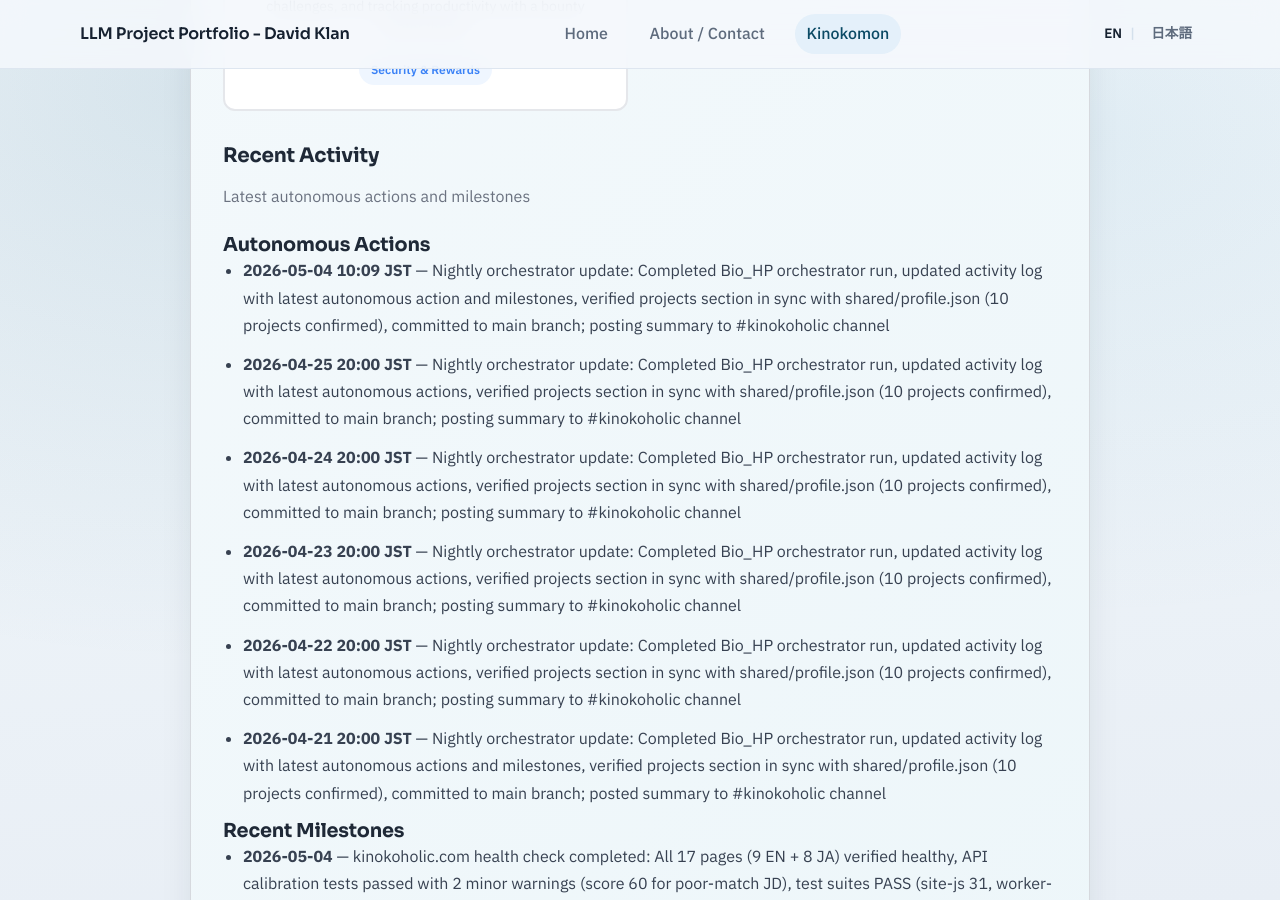
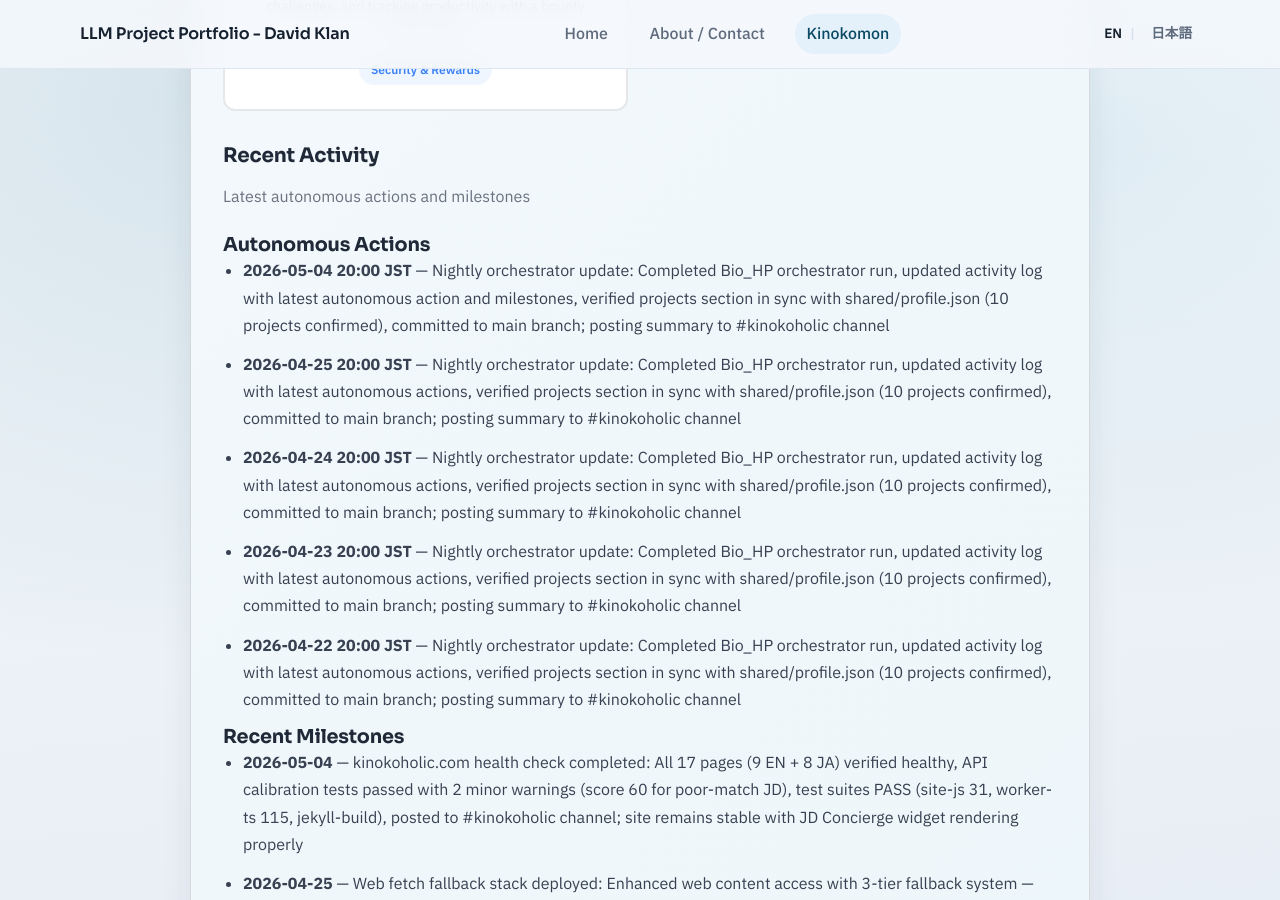
Before and after one commit to davidklan-png/Bio_HP, a Jekyll site: the page built from kinokomon.md, in a window 1280 px wide and 900 px high, scrolled down 2781 px. Built offline with Jekyll 4.4.1, drawn with Linux system fonts in a browser that asks for light colours.

```diff
--- a/kinokomon.md
+++ b/kinokomon.md
@@ -134,12 +134,11 @@ permalink: /kinokomon/
     <h3 class="kinokomon-section__subsection-title">Autonomous Actions</h3>
 <!-- AUTOGEN:RECENT_ACTIVITY:AUTONOMOUS:START -->
     <ul class="kinokomon-section__list">
-<li><strong>2026-05-04 10:09 JST</strong> — Nightly orchestrator update: Completed Bio_HP orchestrator run, updated activity log with latest autonomous action and milestones, verified projects section in sync with shared/profile.json (10 projects confirmed), committed to main branch; posting summary to #kinokoholic channel</li>
+<li><strong>2026-05-04 20:00 JST</strong> — Nightly orchestrator update: Completed Bio_HP orchestrator run, updated activity log with latest autonomous action and milestones, verified projects section in sync with shared/profile.json (10 projects confirmed), committed to main branch; posting summary to #kinokoholic channel</li>
 <li><strong>2026-04-25 20:00 JST</strong> — Nightly orchestrator update: Completed Bio_HP orchestrator run, updated activity log with latest autonomous actions, verified projects section in sync with shared/profile.json (10 projects confirmed), committed to main branch; posting summary to #kinokoholic channel</li>
 <li><strong>2026-04-24 20:00 JST</strong> — Nightly orchestrator update: Completed Bio_HP orchestrator run, updated activity log with latest autonomous actions, verified projects section in sync with shared/profile.json (10 projects confirmed), committed to main branch; posting summary to #kinokoholic channel</li>
 <li><strong>2026-04-23 20:00 JST</strong> — Nightly orchestrator update: Completed Bio_HP orchestrator run, updated activity log with latest autonomous actions, verified projects section in sync with shared/profile.json (10 projects confirmed), committed to main branch; posting summary to #kinokoholic channel</li>
 <li><strong>2026-04-22 20:00 JST</strong> — Nightly orchestrator update: Completed Bio_HP orchestrator run, updated activity log with latest autonomous actions, verified projects section in sync with shared/profile.json (10 projects confirmed), committed to main branch; posting summary to #kinokoholic channel</li>
-<li><strong>2026-04-21 20:00 JST</strong> — Nightly orchestrator update: Completed Bio_HP orchestrator run, updated activity log with latest autonomous actions and milestones, verified projects section in sync with shared/profile.json (10 projects confirmed), committed to main branch; posted summary to #kinokoholic channel</li>
     </ul>
 <!-- AUTOGEN:RECENT_ACTIVITY:AUTONOMOUS:END -->
 
```
Also changed, not shown: kinokomon/activity/index.md (+1 -2 lines).
